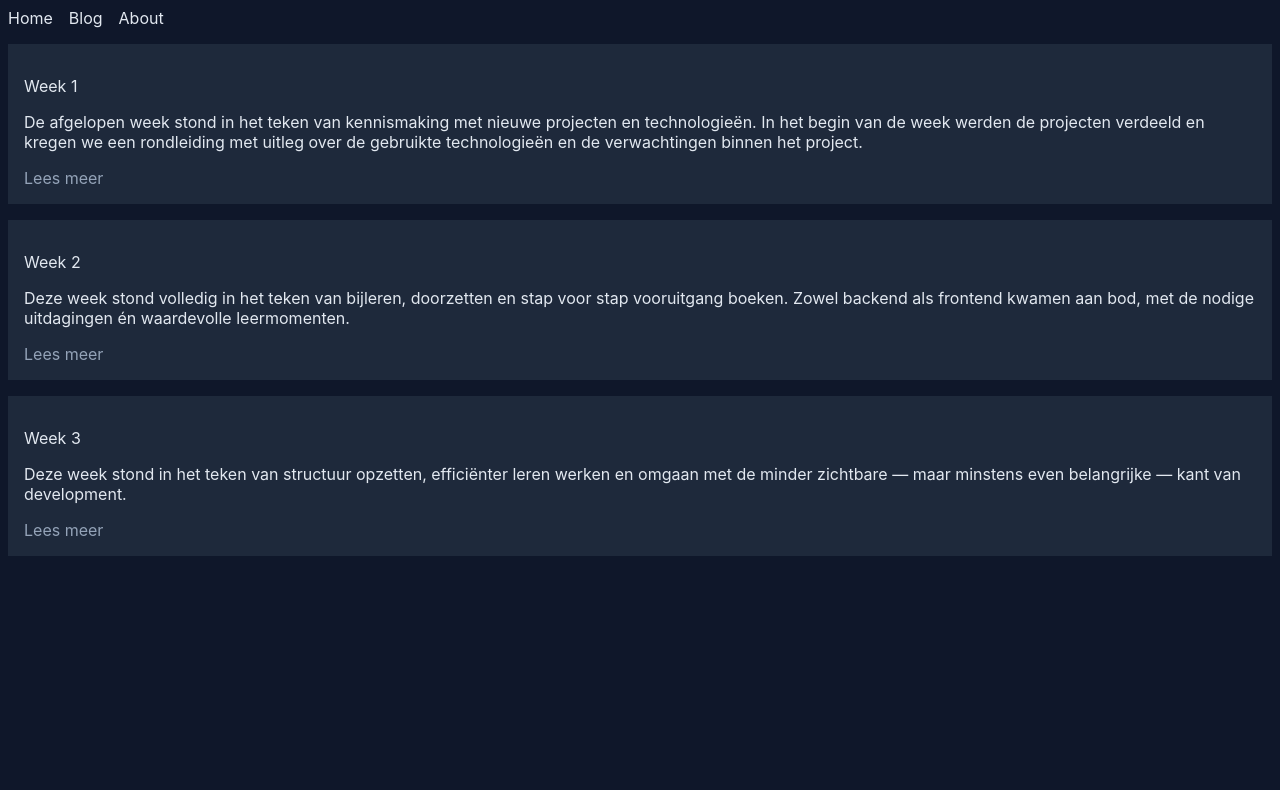
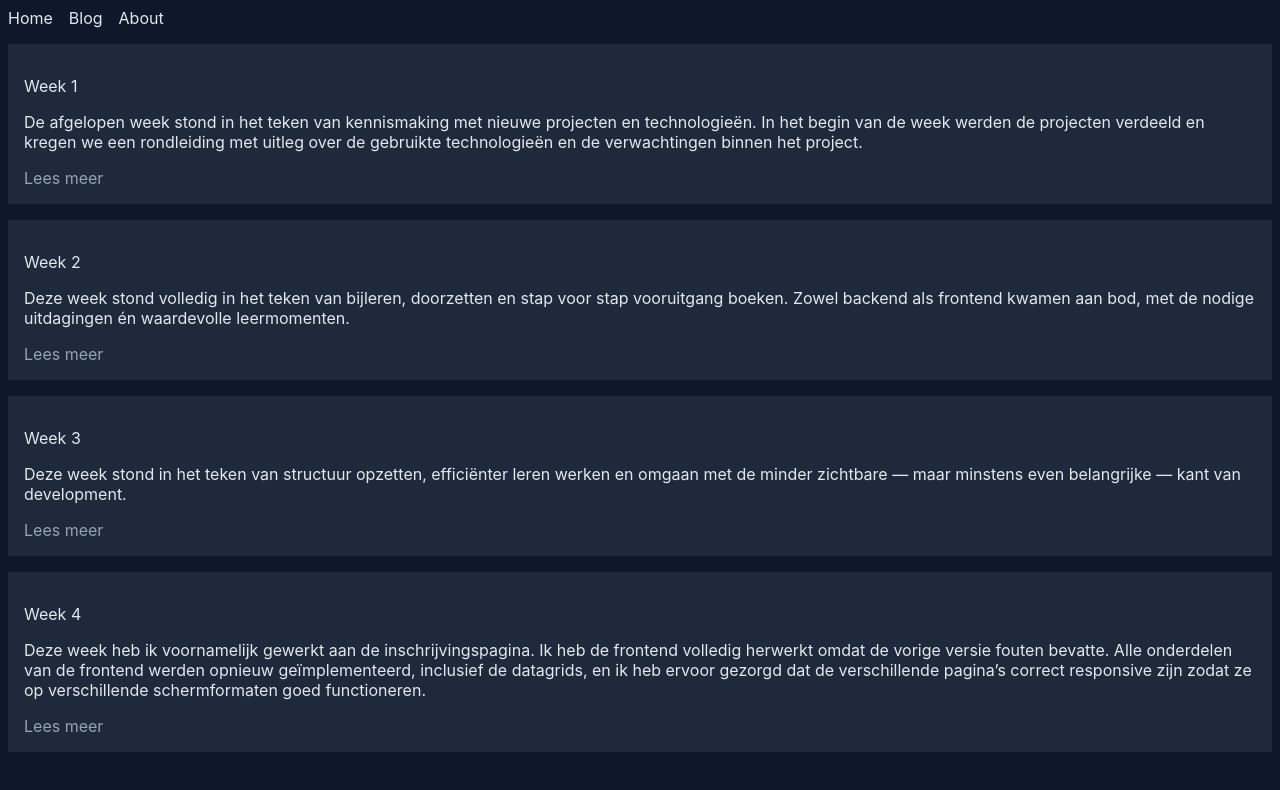
Before and after one commit to ExanFabry/blog-app, an Angular app: page /blog in a window 1280 px wide. Shown: the top 790 px of the page. Built offline with nearby package versions, Linux system fonts and the light colour scheme.

Commit message:
Add blog post

```diff
--- a/src/app/blog-posts-array.ts
+++ b/src/app/blog-posts-array.ts
@@ -29,5 +29,13 @@ export let blogPosts = [
             "Vrijdag stond grotendeels in het teken van het oplossen van die rebase - problemen.Het kostte behoorlijk wat tijd om alles correct samen te voegen zodat ik mijn merge request kon voorbereiden.Daarnaast heb ik scripts gerund en de connection string aangepast om de API correct werkend te krijgen.Tot slot heb ik nog extra informatie opgezocht over EF Core om mijn begrip verder te verdiepen."
 
         ]
+    ],
+    [
+        [
+            "Deze week heb ik voornamelijk gewerkt aan de inschrijvingspagina. Ik heb de frontend volledig herwerkt omdat de vorige versie fouten bevatte. Alle onderdelen van de frontend werden opnieuw geïmplementeerd, inclusief de datagrids, en ik heb ervoor gezorgd dat de verschillende pagina’s correct responsive zijn zodat ze op verschillende schermformaten goed functioneren.",
+            "Daarnaast heb ik het onderdeel voor massa-inschrijvingen toegevoegd aan de inschrijvingspagina. Dit vereiste een goede afstemming met de bestaande structuur van de applicatie. Ook heb ik extra functionaliteiten toegevoegd aan de frontend om de gebruiksvriendelijkheid en volledigheid van de pagina te verbeteren.",
+            "Een belangrijk deel van mijn tijd ging naar het beter begrijpen van de backend en de databank. Door zowel in de voormiddag als namiddag hier intensief mee bezig te zijn, heb ik meer inzicht gekregen in hoe de gegevens worden verwerkt en hoe de verschillende onderdelen van het project met elkaar verbonden zijn. Dit helpt mij om gerichter en efficiënter verder te werken aan nieuwe functionaliteiten.",
+            "Tot slot heb ik bijkomende documentatie doorgenomen om mijn kennis van het project te verdiepen. Naast het technische werk heb ik ook verder gewerkt aan mijn blog, zodat mijn voortgang en leerproces goed worden bijgehouden."
+        ]
     ]
 ]
```
